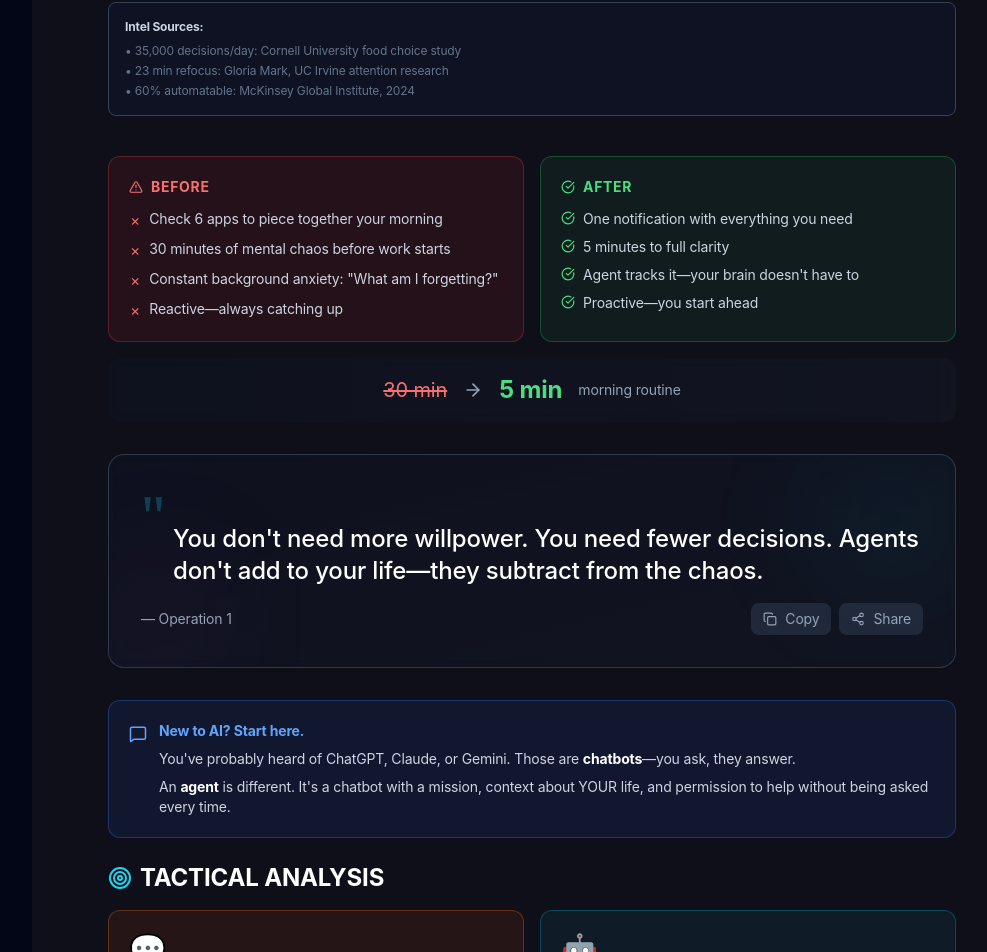
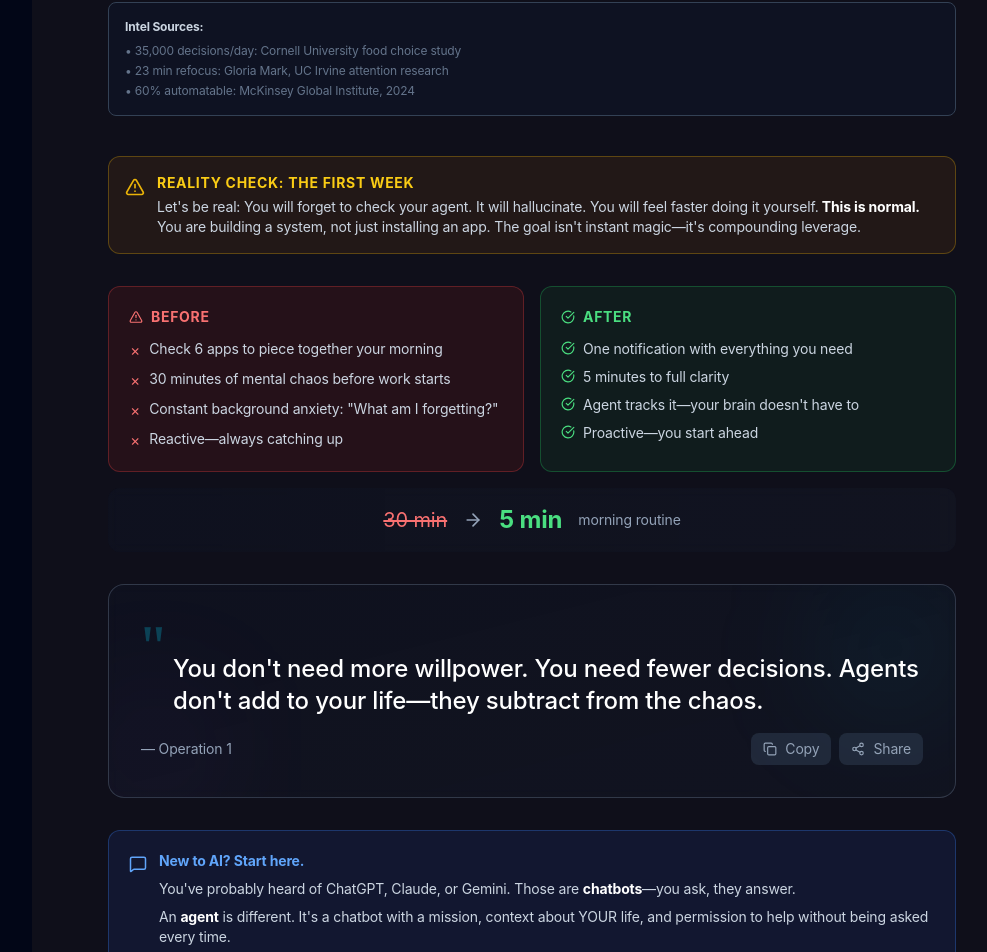
Before and after one commit to agenticaihome/ebook-frontend, a React (Create React App) app: page /part1/chapter1 in a window 1280 px wide. Shown: the part 2350-3302 px from the top of the page, without its empty margins (248-1235 px from the left). Built offline with nearby package versions, Linux system fonts and the light colour scheme; no server answers.

Commit message:
feat: add initial Chapter 1 and Chapter 2 components with interactive content and gamification features

```diff
--- a/src/pages/chapters/Chapter1.jsx
+++ b/src/pages/chapters/Chapter1.jsx
@@ -436,6 +436,20 @@ The soldiers are coming. You're learning how to lead them.`}
                             </section>
                         )}
 
+                        {/* REALITY CHECK */}
+                        {!speedRun && (
+                            <div className="bg-yellow-900/20 rounded-xl p-4 border border-yellow-500/30 mb-8 flex items-start gap-3">
+                                <AlertTriangle className="text-yellow-500 flex-shrink-0 mt-1" size={20} />
+                                <div>
+                                    <h4 className="text-yellow-400 font-bold text-sm uppercase tracking-wider mb-1">Reality Check: The First Week</h4>
+                                    <p className="text-slate-300 text-sm">
+                                        Let's be real: You will forget to check your agent. It will hallucinate. You will feel faster doing it yourself.
+                                        <strong className="text-white"> This is normal.</strong> You are building a system, not just installing an app. The goal isn't instant magic—it's compounding leverage.
+                                    </p>
+                                </div>
+                            </div>
+                        )}
+
                         {/* Before/After */}
                         <BeforeAfter
                             before={[
--- a/src/pages/chapters/Chapter2.jsx
+++ b/src/pages/chapters/Chapter2.jsx
@@ -366,7 +366,7 @@ const MinimumViableStack = () => (
             </div>
             <div className="text-center">
                 <div className="text-2xl font-bold text-cyan-400">30 min</div>
-                <div className="text-xs text-slate-400">setup</div>
+                <div className="text-xs text-slate-400">setup + tuning</div>
             </div>
             <div className="text-center">
                 <div className="text-2xl font-bold text-purple-400">70%</div>
@@ -397,7 +397,9 @@ const TaskKillerProtocol = ({ onComplete }) => {
 I want you to act as my agent for this. Ask me questions about:
 - When this typically needs to happen
 - What information you'd need to help me
-- What "done" looks like for this task`,
+- What "done" looks like for this task
+
+(Note: Your first prompt won't be perfect. The agent will ask dumb questions. Iterate. That's the job.)`,
         },
         {
             num: 3,
@@ -468,16 +470,16 @@ Save this as "Agent: [Task Name]" so we can use it again.`,
                     <div
                         key={step.num}
                         className={`bg-slate-900/50 rounded-xl p-4 border transition-all ${completedSteps.includes(step.num)
-                                ? 'border-green-500/50'
-                                : 'border-slate-700'
+                            ? 'border-green-500/50'
+                            : 'border-slate-700'
                             }`}
                     >
                         <div className="flex items-start gap-4">
                             <button
                                 onClick={() => toggleStep(step.num)}
                                 className={`w-8 h-8 rounded-full flex items-center justify-center font-bold text-sm flex-shrink-0 transition-all ${completedSteps.includes(step.num)
-                                        ? 'bg-green-500 text-white'
-                                        : 'bg-orange-500/20 text-orange-400 hover:bg-orange-500/30'
+                                    ? 'bg-green-500 text-white'
+                                    : 'bg-orange-500/20 text-orange-400 hover:bg-orange-500/30'
                                     }`}
                             >
                                 {completedSteps.includes(step.num) ? <CheckCircle size={16} /> : step.num}
```
